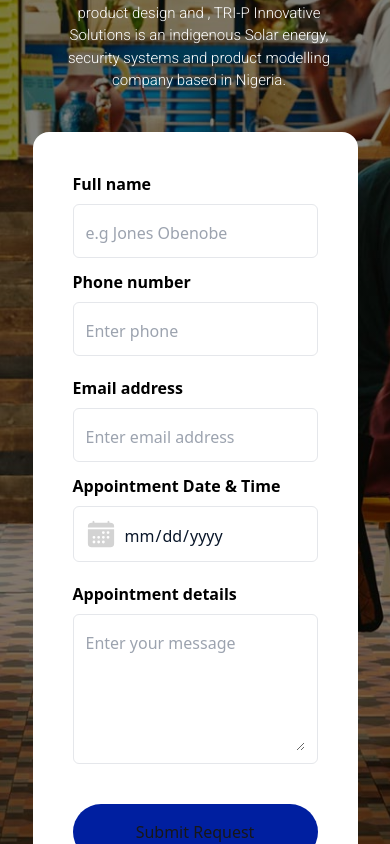
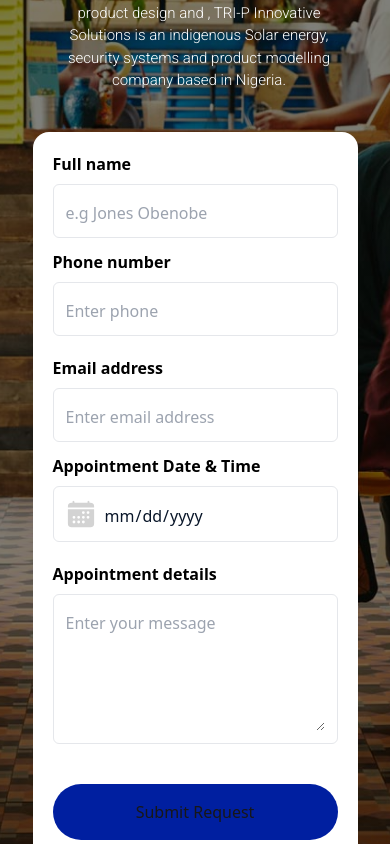
Before and after one commit to jonesvielle/triptech, a Next.js app: page / in a window 390 px wide. Shown: the part 4420-5264 px from the top of the page. Built offline with nearby package versions, Linux system fonts and the light colour scheme.

Commit message:
form resize

```diff
--- a/src/app/page.tsx
+++ b/src/app/page.tsx
@@ -658,7 +658,7 @@ export default function Home() {
                   </SlideUpComponent>
                 </div>
               </div>
-              <div className="md:w-2/3 w-5/6 p-10 bg-white rounded-xl md:mt-0 mt-10">
+              <div className="md:w-2/3 w-5/6 md:p-10 p-5 bg-white rounded-xl md:mt-0 mt-10">
                 <form onSubmit={handleSubmitBook}>
                   <div className="flex md:flex-row flex-col w-full justify-between items-center">
                     <div className="flex flex-col w-full">
@@ -1114,7 +1114,7 @@ export default function Home() {
               </div>
               <form
                 onSubmit={handleSubmitQuote}
-                className="flex w-full md:flex-row flex-col p-10 md:mt-10 mt-5 justify-center bg-white rounded-xl"
+                className="flex w-full md:flex-row flex-col md:p-10 p-5  md:mt-10 mt-5 justify-center bg-white rounded-xl"
               >
                 <div className="md:w-2/5 md:mr-10">
                   <div
```
